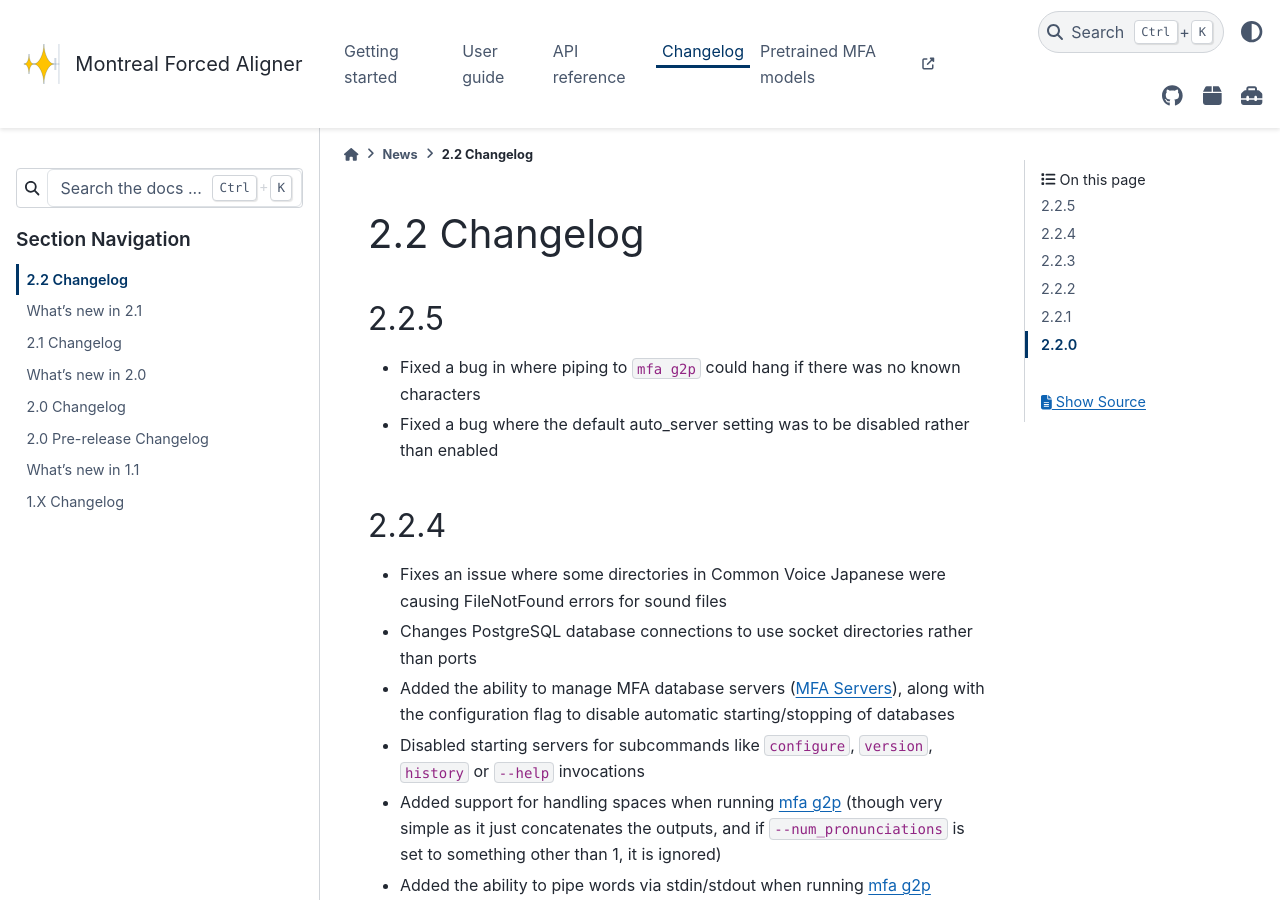
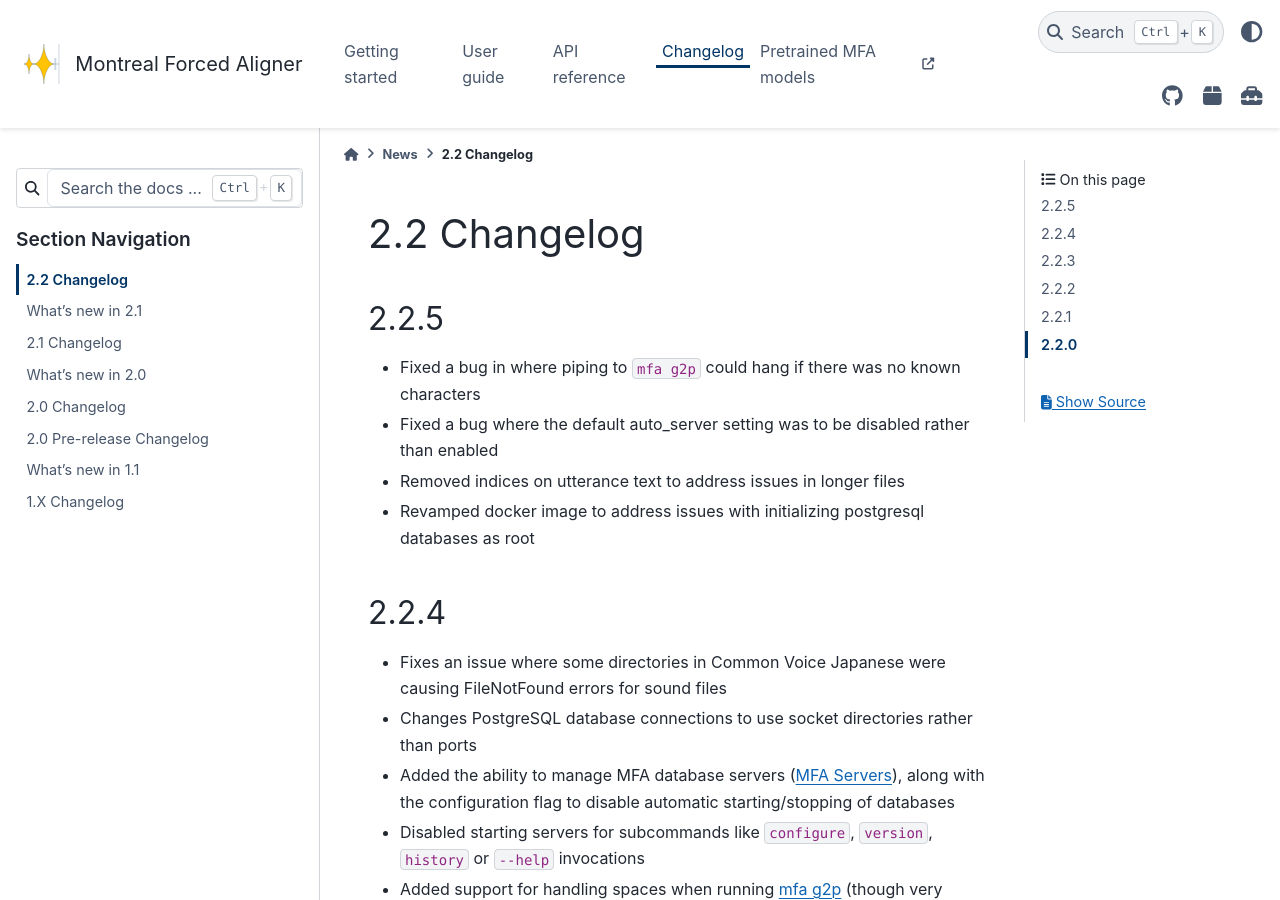
Before and after one commit to MontrealCorpusTools/Montreal-Forced-Aligner, a Sphinx documentation site: the page built from docs/source/changelog/changelog_2.2.rst, in a window 1280 px wide and 900 px high. Built offline with Sphinx 7.4.7 and the PyData theme 0.15.4, drawn with Linux system fonts in a browser that asks for light colours; the version number could not be read and is left out.

Commit message:
Update changelog

```diff
--- a/docs/source/changelog/changelog_2.2.rst
+++ b/docs/source/changelog/changelog_2.2.rst
@@ -10,6 +10,8 @@
 
 - Fixed a bug in where piping to :code:`mfa g2p` could hang if there was no known characters
 - Fixed a bug where the default auto_server setting was to be disabled rather than enabled
+- Removed indices on utterance text to address issues in longer files
+- Revamped docker image to address issues with initializing postgresql databases as root
 
 2.2.4
 =====
```
